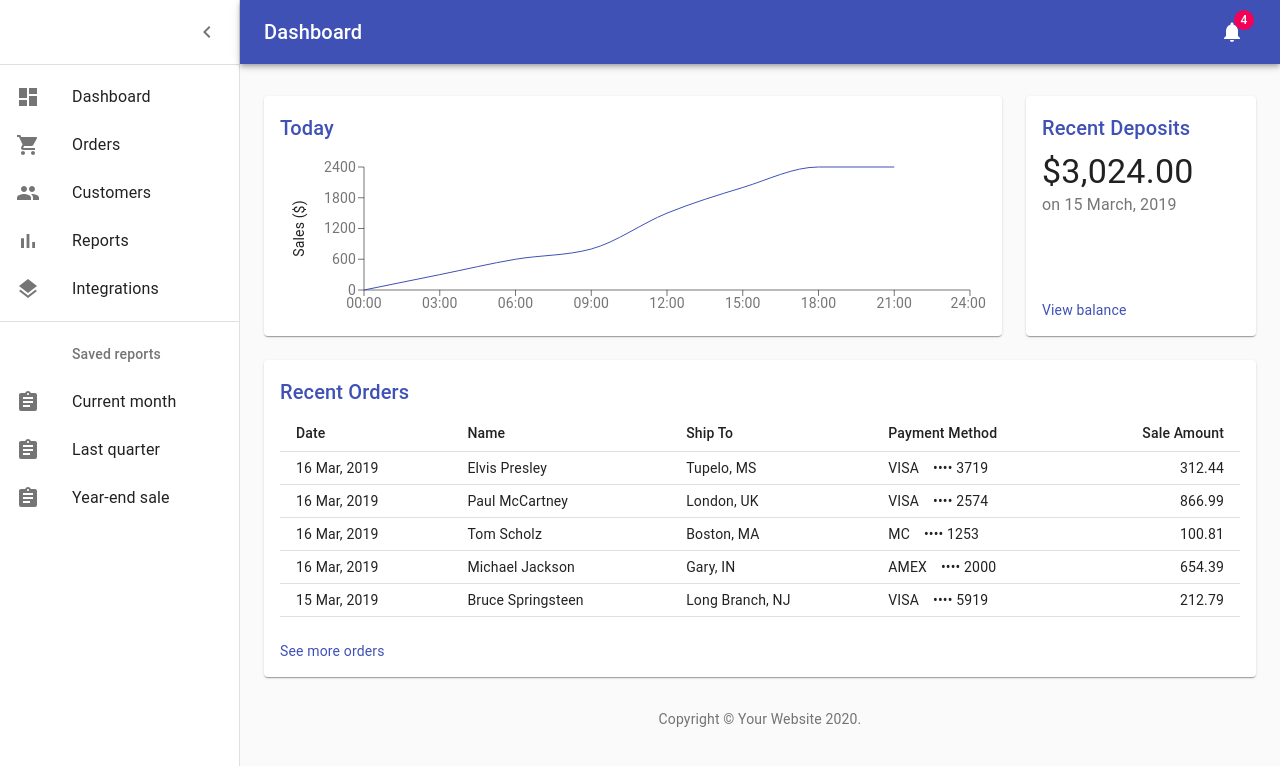
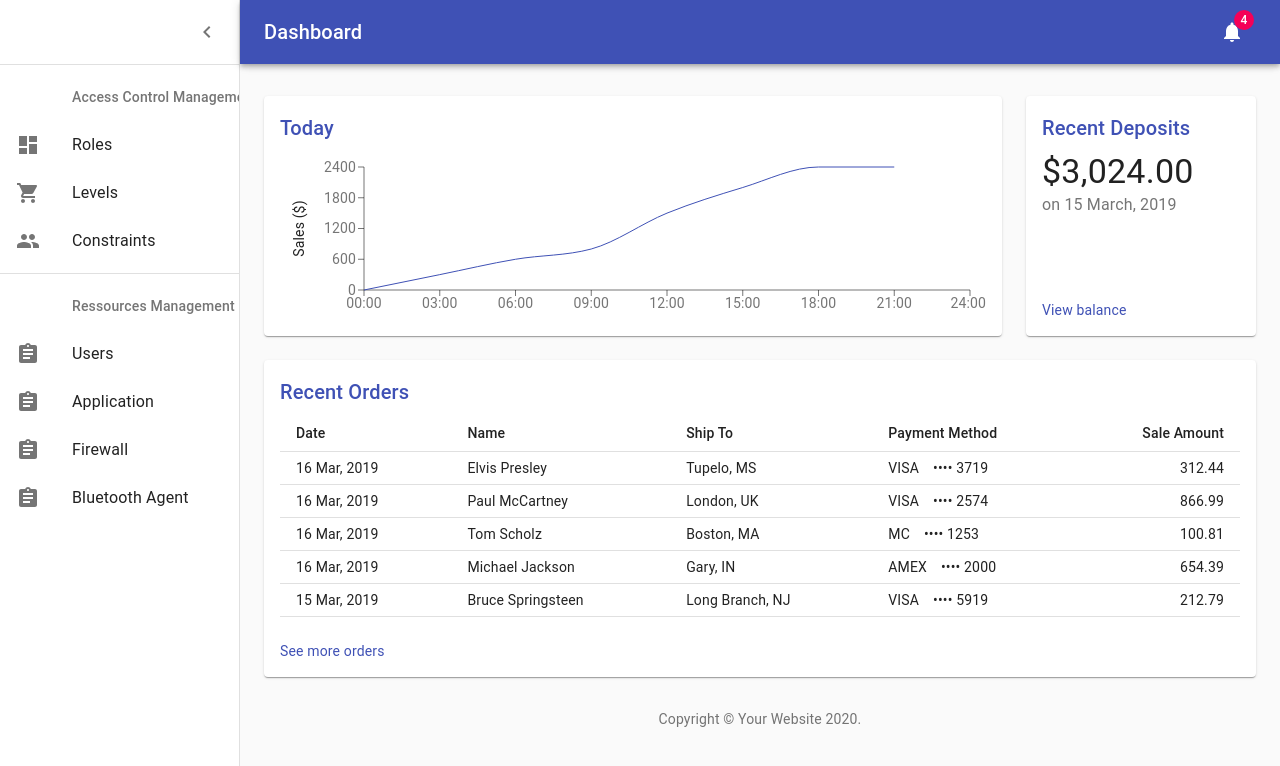
Before and after one commit to AuthorisationTool/auth_tool_frontend_config_dash, a React (Create React App) app: page / in a window 1280 px wide. Shown: the top 766 px of the page. Built offline with nearby package versions, Linux system fonts and the light colour scheme.

Commit message:
adding the items to the appbar

```diff
--- a/src/listItems.js
+++ b/src/listItems.js
@@ -12,59 +12,54 @@ import AssignmentIcon from '@material-ui/icons/Assignment';
 
 export const mainListItems = (
   <div>
+    <ListSubheader inset>Access Control Management</ListSubheader>
     <ListItem button>
       <ListItemIcon>
         <DashboardIcon />
       </ListItemIcon>
-      <ListItemText primary="Dashboard" />
+      <ListItemText primary="Roles" />
     </ListItem>
     <ListItem button>
       <ListItemIcon>
         <ShoppingCartIcon />
       </ListItemIcon>
-      <ListItemText primary="Orders" />
+      <ListItemText primary="Levels" />
     </ListItem>
     <ListItem button>
       <ListItemIcon>
         <PeopleIcon />
       </ListItemIcon>
-      <ListItemText primary="Customers" />
-    </ListItem>
-    <ListItem button>
-      <ListItemIcon>
-        <BarChartIcon />
-      </ListItemIcon>
-      <ListItemText primary="Reports" />
-    </ListItem>
-    <ListItem button>
-      <ListItemIcon>
-        <LayersIcon />
-      </ListItemIcon>
-      <ListItemText primary="Integrations" />
+      <ListItemText primary="Constraints" />
     </ListItem>
   </div>
 );
 
 export const secondaryListItems = (
   <div>
-    <ListSubheader inset>Saved reports</ListSubheader>
+    <ListSubheader inset>Ressources Management</ListSubheader>
     <ListItem button>
       <ListItemIcon>
         <AssignmentIcon />
       </ListItemIcon>
-      <ListItemText primary="Current month" />
+      <ListItemText primary="Users" />
     </ListItem>
     <ListItem button>
       <ListItemIcon>
         <AssignmentIcon />
       </ListItemIcon>
-      <ListItemText primary="Last quarter" />
+      <ListItemText primary="Application" />
     </ListItem>
     <ListItem button>
       <ListItemIcon>
         <AssignmentIcon />
       </ListItemIcon>
-      <ListItemText primary="Year-end sale" />
+      <ListItemText primary="Firewall" />
+    </ListItem>
+    <ListItem button>
+      <ListItemIcon>
+        <AssignmentIcon />
+      </ListItemIcon>
+      <ListItemText primary="Bluetooth Agent" />
     </ListItem>
   </div>
 );
```
